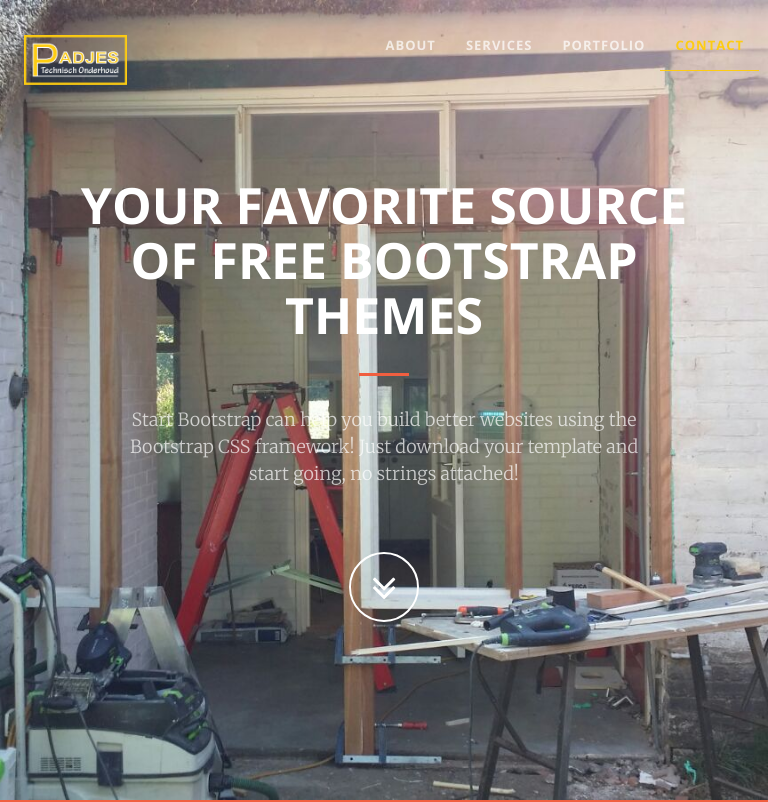
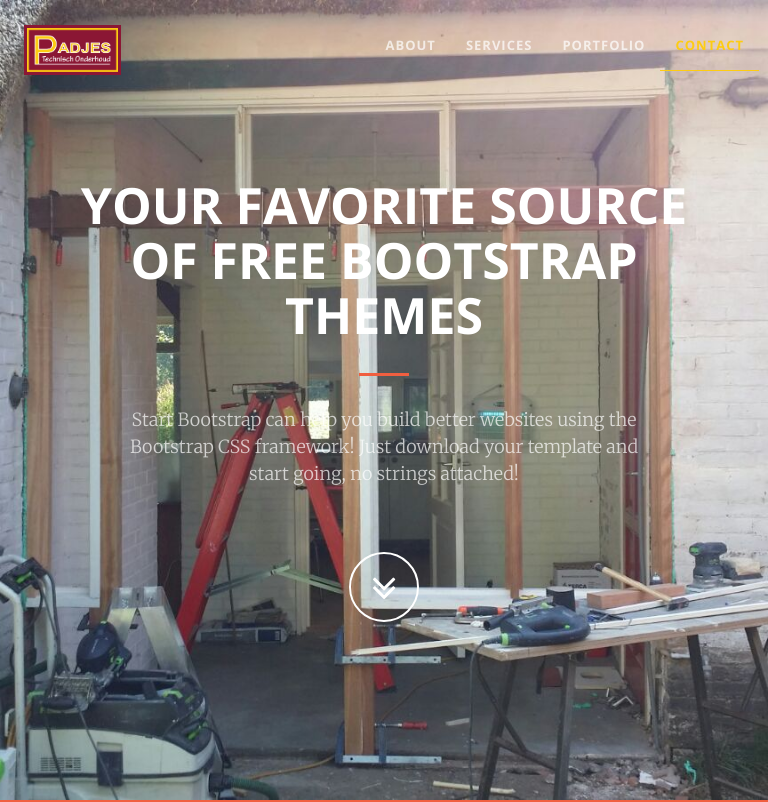
Before and after one commit to GerwinP/padjes.nl, a website: page www/padjes/index.html in a window 768 px wide. Shown: the top 802 px of the page. Drawn offline with nearby package versions, Linux system fonts and the light colour scheme.

Commit message:
More on the menu. fitting the logo and adjusting the height

```diff
--- a/www/padjes/css/styles.css
+++ b/www/padjes/css/styles.css
@@ -3,6 +3,11 @@
 Geel: #FDCC12
 Rood: #8B1734
 */
+
+.logo {
+    background-color: #8B1734;
+    border: 3px solid #8B1734;
+}
 
 @media (min-width: 768px) {
     .navbar-custom {
@@ -19,6 +24,18 @@
         background: #8b1734;
         /*border-bottom: 1px solid rgba(253, 204, 18, 0.3);*/
     }
+
+    .logo {
+        height: 75px;
+    }
+
+    .navbar {
+        height: 65px;
+    }
+
+    .navbar-brand {
+        padding-top: 3px;
+    }
 }
 
 @media (max-width: 768px) {
@@ -28,6 +45,18 @@
 
     .navbar-custom.top-nav-collapse {
         background: #8b1734;
+    }
+
+    .logo {
+        height: inherit;
+    }
+
+    .navbar-brand {
+        padding-top: 5px;
+    }
+
+    .navbar {
+        height: 61px;
     }
 }
 
--- a/www/padjes/index.html
+++ b/www/padjes/index.html
@@ -44,7 +44,7 @@
                 <button type="button" class="navbar-toggle collapsed" data-toggle="collapse" data-target="#bs-example-navbar-collapse-1">
                     <span class="sr-only">Toggle navigation</span> Menu <i class="fa fa-bars"></i>
                 </button>
-                <a class="navbar-brand page-scroll" href="#page-top"><img src="img/logo.png" style="height: inherit;"> </a>
+                <a class="navbar-brand page-scroll" href="#page-top"><img src="img/logo.png" class="logo"> </a>
             </div>
 
             <!-- Collect the nav links, forms, and other content for toggling -->
```
